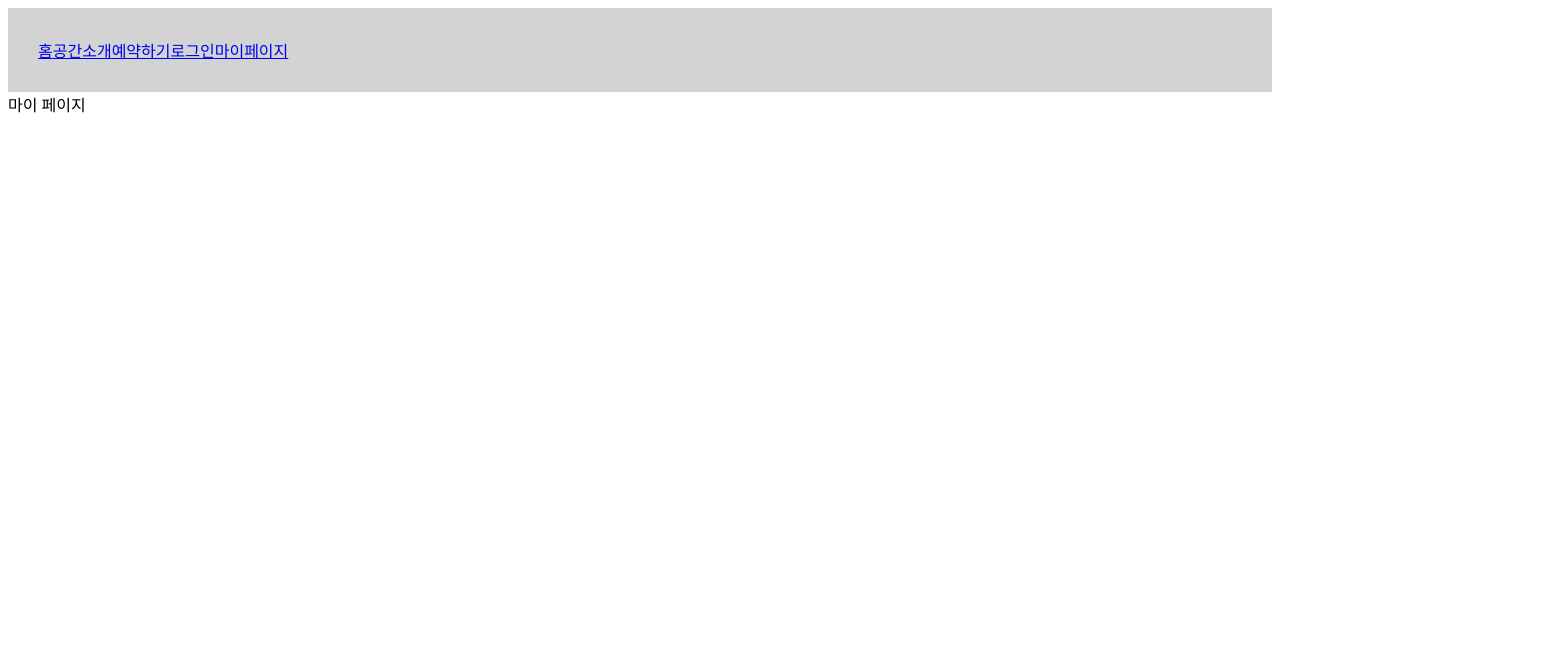
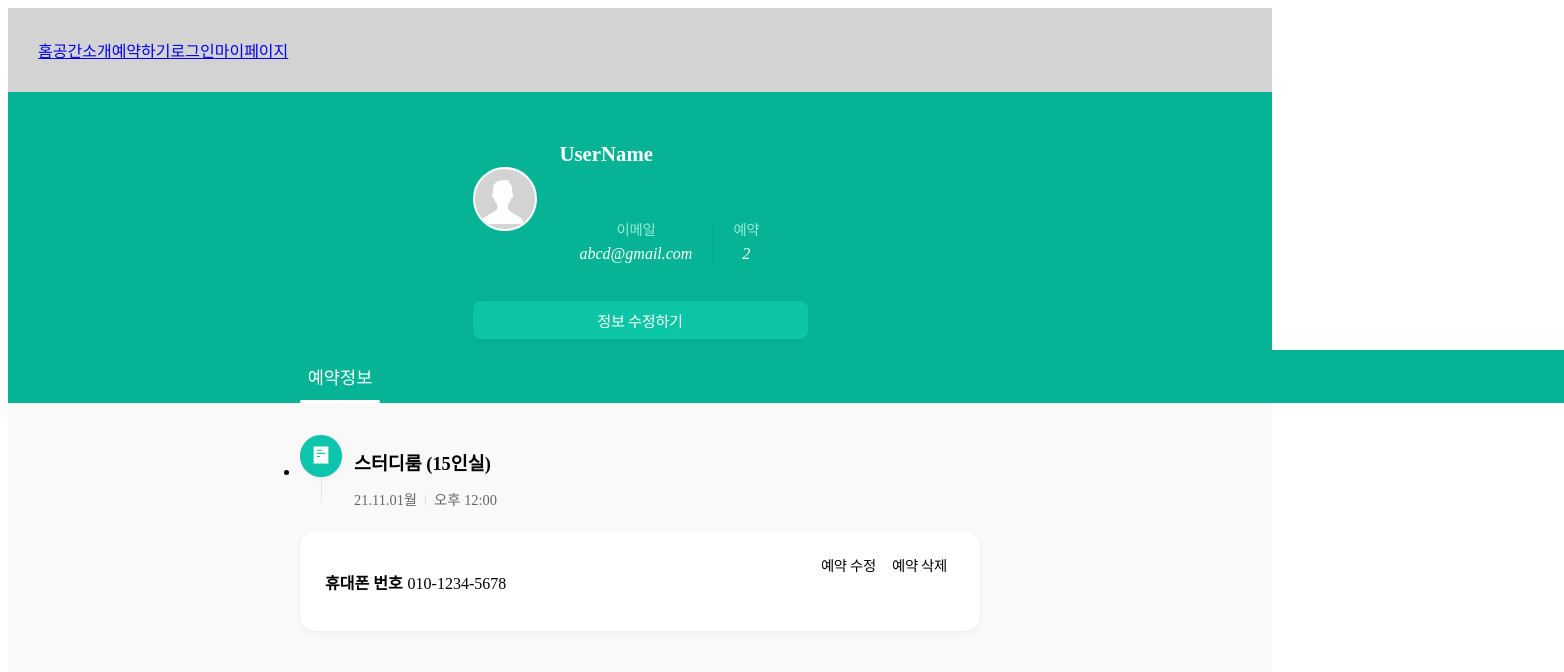
Before and after one commit to jseo9732/iroom-clone, a React (Create React App) app: page /profile in a window 1280 px wide. Shown: the top 672 px of the page, 1564 px wide, since content can reach past the window. Built offline with nearby package versions, Linux system fonts and the light colour scheme.

Commit message:
Design: 추가 css code

```diff
--- a/src/pages/Profile/Profile.jsx
+++ b/src/pages/Profile/Profile.jsx
@@ -1,3 +1,68 @@
+import "./profile.css";
+
 export default function Profile() {
-  return <div>마이 페이지</div>;
+  return (
+    <div className="Profile">
+      <section className="userInfoWrapper">
+        <div className="userInfo">
+          <div className="userInfoTop">
+            <div className="userIcon">
+              <svg viewbox="0 0 55 55" role="img">
+                <path d="M48.2,55l0.1-2.3c-0.2-1.4-1.2-3.3-2.5-4c0,0-10.9-6.6-11.5-7c-1.1-0.7-1.6-2.5-1.6-4.1v-0.1 c0-0.8,0.2-1.3,0.5-2.1c0.4-0.9,1.2-2,1.7-2.8c0.4-0.7,0.9-1.9,1.2-3.1c1-0.2,1.6-1.5,1.9-2.8c0.2-1,0.1-2.5-0.9-3v-3.8 c0-1.5-0.4-3-1.2-4.3c-0.5-0.9-1.3-1.7-2.2-2.4l0,0l0.2-1.2c0.1-0.4-0.2-0.7-0.5-0.7h-5.8c-2.6,0-4.7,0.7-6.2,1.8 c-0.9,0.7-1.6,1.5-2.2,2.4c-0.8,1.3-1.2,2.8-1.2,4.3v3.8c-1.1,0.5-1.1,2-0.9,3c0.3,1.3,0.9,2.7,1.9,2.8c0.4,1.3,0.8,2.5,1.2,3.1 c0.5,0.8,1.3,2,1.7,2.8c0.4,0.7,0.5,1.3,0.5,2.1c0,1.7-0.5,3.5-1.6,4.2c-0.5,0.3-11.5,7-11.5,7C8,49.4,7,51.2,7,52.7L7.1,55 L48.2,55z"></path>
+              </svg>
+            </div>
+            <div className="userDesc">
+              <p>UserName</p>
+              <div className="userDescList">
+                <p>
+                  <span>이메일</span>
+                  <em>abcd@gmail.com</em>
+                </p>
+                <p>
+                  <span>예약</span>
+                  <em>2</em>
+                </p>
+              </div>
+            </div>
+          </div>
+          <div className="userInfoBottom">
+            <div className="profileChangeBtn">정보 수정하기</div>
+          </div>
+        </div>
+      </section>
+      <section className="userReserveWrapper">
+        <div className="userReserveInfo">
+          <span>예약정보</span>
+        </div>
+        <ul className="userReserve">
+          <li>
+            <div className="userReserveTop">
+              <span className="userReserveIcon">
+                <svg>
+                  <path d="M23.126 6.55c.1 0 .183.066.213.157l.011.073v17.122c0 .192-.2.299-.35.216l-.06-.047-.876-.935c-.075-.08-.19-.096-.28-.048l-.063.048-1.113 1.189c-.075.08-.19.096-.281.048l-.063-.048-1.13-1.21c-.075-.08-.19-.096-.28-.048l-.063.048-1.13 1.21c-.075.08-.19.096-.28.048l-.064-.048-1.13-1.21c-.074-.08-.19-.096-.28-.048l-.063.048-1.13 1.21c-.074.08-.19.096-.28.048l-.063-.048-1.13-1.21c-.074-.08-.19-.096-.28-.048l-.063.048-1.13 1.21c-.075.08-.19.096-.28.048l-.064-.048-1.129-1.21c-.075-.08-.19-.096-.28-.048l-.064.048-.891.954c-.13.14-.346.075-.398-.091L8.65 23.9V6.78c0-.102.064-.188.153-.218l.07-.012h14.253zM14.95 16H11.8v1.05h3.15V16zm5.25-3.15h-8.4v1.05h8.4v-1.05zM17.05 9.7H11.8v1.05h5.25V9.7z"></path>
+                </svg>
+              </span>
+              <div>
+                <p>스터디룸 (15인실)</p>
+                <p>
+                  <span>21.11.01월</span>
+                  <span>오후 12:00</span>
+                </p>
+              </div>
+            </div>
+            <div className="userReserveBottom">
+              <p>
+                <span>휴대폰 번호</span>
+                <span>010-1234-5678</span>
+              </p>
+              <div className="userReserveBtnGroup">
+                <div className="userReserveBtn">예약 수정</div>
+                <div className="userReserveBtn">예약 삭제</div>
+              </div>
+            </div>
+          </li>
+        </ul>
+      </section>
+    </div>
+  );
 }
--- a/src/pages/Profile/profile.css
+++ b/src/pages/Profile/profile.css
@@ -0,0 +1,212 @@
+.userInfoWrapper {
+  position: relative;
+  background: #06b495;
+  padding: 20px 0 11px;
+  /* display: flex;
+  flex-direction: column; */
+}
+.userInfo {
+  max-width: 375px;
+  position: relative;
+  margin: 0 auto;
+  padding: 0 20px;
+  box-sizing: border-box;
+}
+/* --userInfoTop-- */
+.userInfoTop {
+  position: relative;
+  display: flex;
+  align-items: center;
+}
+.userIcon {
+  position: relative;
+  width: 60px;
+  height: 60px;
+  margin-right: 23px;
+  border: 2px solid #fff;
+  border-radius: 50%;
+  background: lightgray;
+}
+.userIcon svg {
+  width: 60px;
+  height: 60px;
+  fill: #fff;
+  border-radius: 50%;
+  /* svg 오류??  */
+}
+.userDesc > p {
+  font-size: 1.3rem;
+  font-weight: 800;
+  color: #fff;
+  line-height: 2.6rem;
+  padding-bottom: 7px;
+}
+.userDescList {
+  display: flex;
+}
+.userDescList p {
+  padding: 0 20px;
+}
+.userDescList p:first-child {
+  border-right: 1px solid #05AA88;
+}
+.userDescList p span {
+  display: block;
+  font-size: .9rem;
+  color: #99ecdd;
+  letter-spacing: -.3px;
+  text-align: center;
+  white-space: nowrap;
+}
+.userDescList p em {
+  display: block;
+  font-size: 1rem;
+  font-weight: 500;
+  color: #fff;
+  line-height: 1.9rem;
+  text-align: center;
+}
+
+/* --userInfoBottom-- */
+.userInfoBottom {
+  margin-top: 15px;
+}
+.profileChangeBtn {
+  width: 100%;
+  height: 38px;
+  border-radius: 8px;
+  background: #0cc5a4;
+  box-shadow: 0 2px 5px 0 rgb(0 107 88 / 10%);
+  box-sizing: border-box;
+  font-size: .95rem;
+  font-weight: 500;
+  color: #fff;
+  letter-spacing: -0.3px;
+  display: flex;
+  justify-content: center;
+  align-items: center;
+}
+
+/* --userReserve-- */
+.userReserveWrapper {
+  position: relative;
+  background: #f9f9f9;
+  height: calc(100vh - 174px); /* navigation 높이 반영하지 않음 */
+}
+.userReserveInfo {
+  position: relative;
+  width: 100%;
+  background: #06b495;
+  padding-left: calc(50% - 340px);
+}
+.userReserveInfo > span {
+  display: block;
+  text-align: center;
+  width: 70px;
+  position: relative;
+  padding: 14px 5px;
+  font-size: 1.1rem;
+  font-weight: 500;
+  color: #fff;
+}
+.userReserveInfo > span::after {
+  position: absolute;
+  right: 0;
+  bottom: 0;
+  left: 0;
+  height: 3px;
+  border-radius: 2px;
+  background: #fff;
+  content: "";
+}
+.userReserve {
+  max-width: 720px;
+  width: 100%;
+  margin: 0 auto;
+  box-sizing: border-box;
+  padding: 30px 20px 0;
+}
+.userReserveTop {
+  display: flex;
+}
+.userReserveTop > div {
+  transform: translateY(5px);
+  /* 스터디룸 이름을 p태그로 감쌌는데 왼쪽 아이콘과 수평이 맞지않아 5px 내려주었습니다. */
+}
+.userReserveIcon {
+  position: relative;
+  background: #0cc5ac;
+  float: left;
+  width: 42px;
+  height: 42px;
+  margin: 2px 12px 0 0;
+  border-radius: 21px;
+  box-shadow: 1px 1px 5px 0 rgb(0 0 0 / 5%), 0 0 1px 0 rgb(0 0 0 / 18%);
+}
+.userReserveIcon::after {
+  position: absolute;
+  bottom: -25px;
+  left: 50%;
+  width: 1px;
+  height: 25px;
+  background: #e3e6e8;
+  content: "";
+}
+.userReserveIcon svg {
+  position: absolute;
+  top: 50%;
+  left: 50%;
+  transform: translate(-50%, -50%);
+  fill: #fff;
+  width: 32px;
+  height: 32px;
+}
+.userReserveTop p {
+  line-height: 1rem;
+  display: block;
+}
+.userReserveTop p:first-child {
+  font-size: 1.15rem;
+  font-weight: bold;
+}
+.userReserveTop p:last-child {
+  margin-top: 2px;
+  font-size: .9rem;
+  font-weight: 400;
+  color: #666;
+}
+.userReserveTop span:last-child {
+  margin-left: 8px;
+}
+.userReserveTop span:last-child::before {
+  display: inline-block;
+  width: 1px;
+  height: 10px;
+  margin: 5px 8px 0 0;
+  border-radius: 0.5px;
+  background: #e1e1e1;
+  content: "";
+}
+.userReserveBottom {
+  position: relative;
+  margin-top: 13px;
+  padding: 23px 25px 21px;
+  border-radius: 15px;
+  background: #fff;
+  box-shadow: 0 2px 6px 0 rgb(0 0 0 / 5%), 0 0 1px 0 rgb(0 21 81 / 5%);
+  display: flex;
+  justify-content: space-between;
+}
+.userReserveBottom p span:first-child {
+  font-weight: 600;
+  padding-right: 5px;
+}
+.userReserveBtnGroup {
+  display: flex;
+}
+.userReserveBtn {
+  padding: 0 8px;
+  font-size: .9rem;
+  letter-spacing: -0.3px;
+  cursor: pointer;
+}
```
